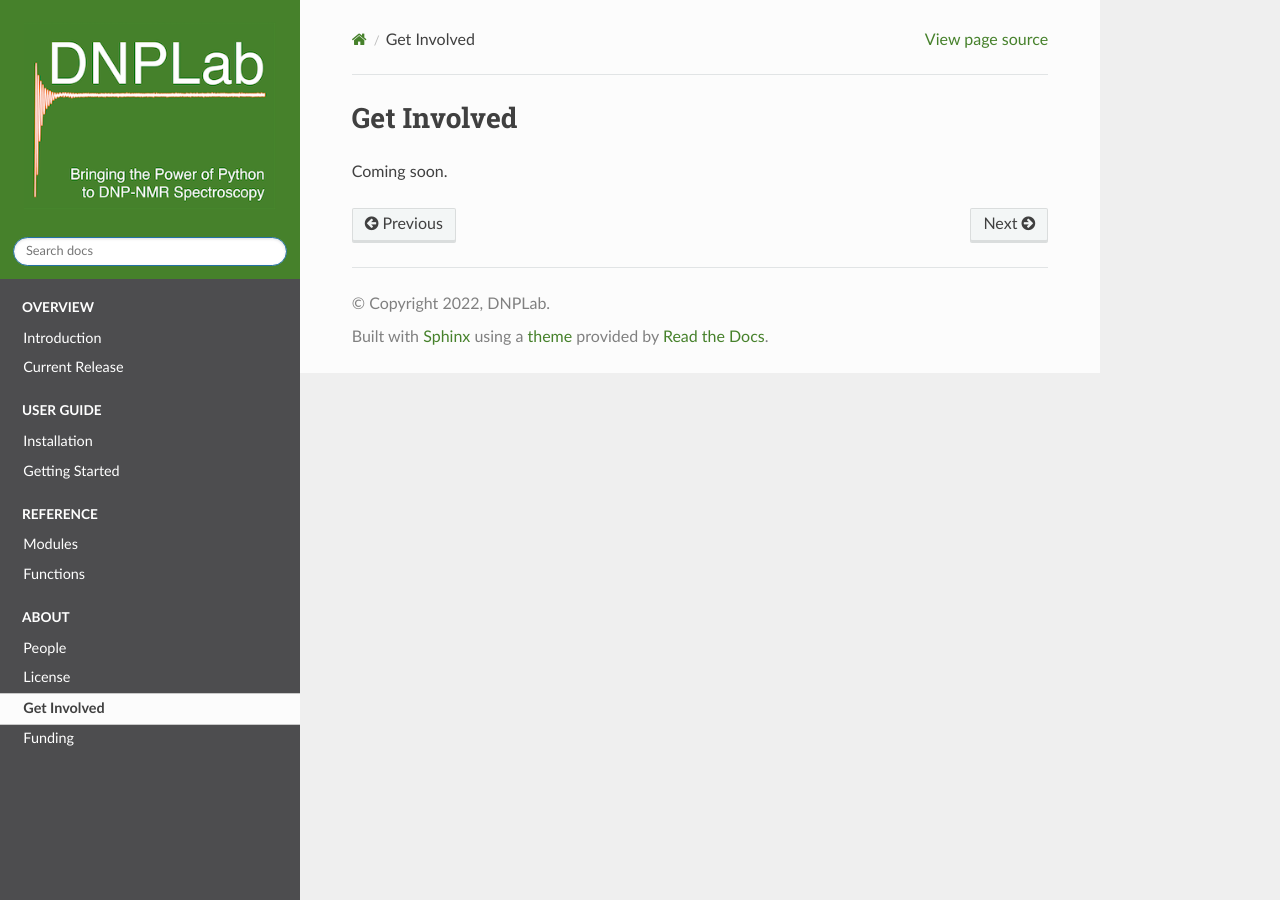
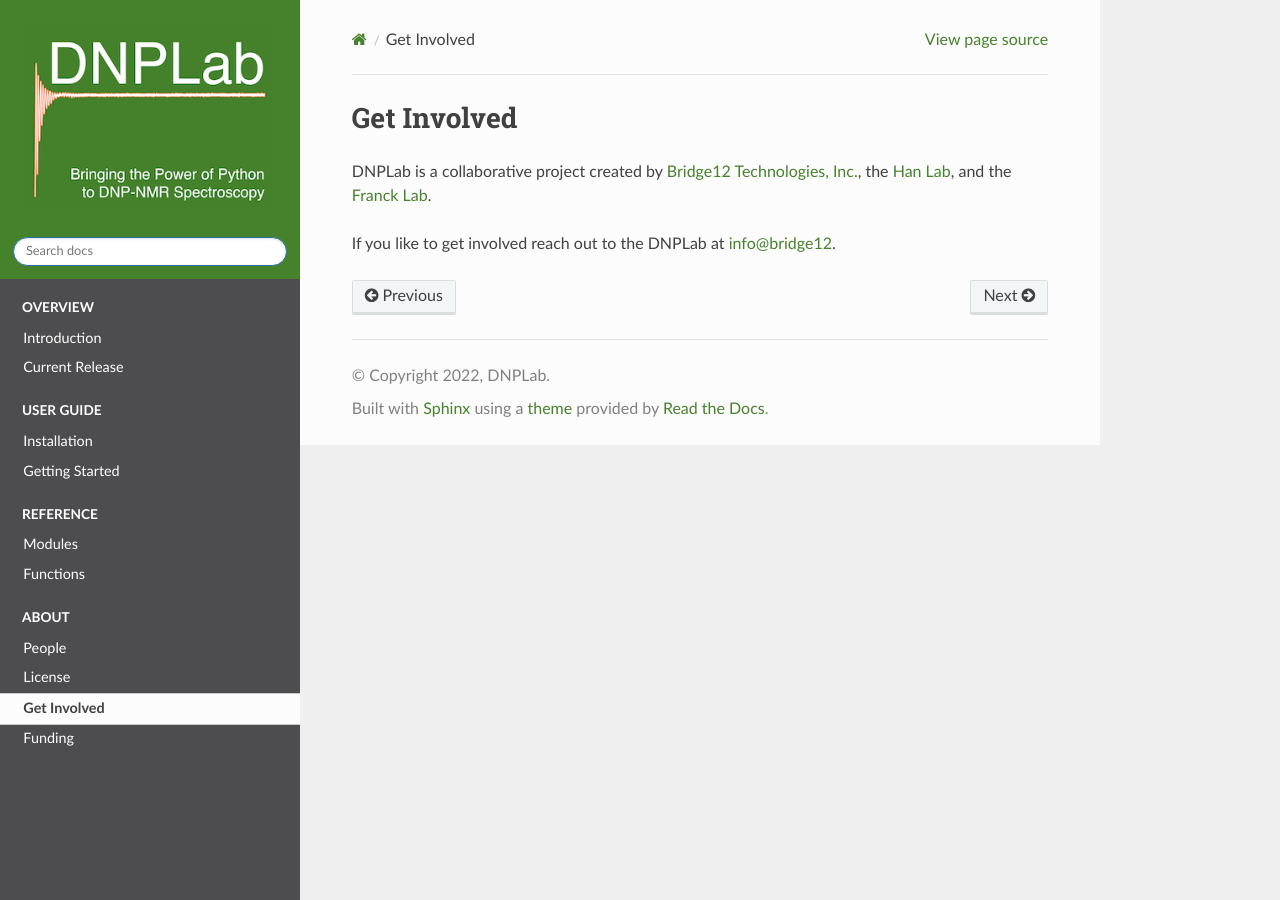
Before and after one commit to DNPLab/DNPLab, a Sphinx documentation site: the page built from docs/source/getInvolved.rst, in a window 1280 px wide. Built offline with Sphinx 7.4.7 and the Read the Docs theme 2.0.0, drawn with Linux system fonts in a browser that asks for light colours; pages that are not in the unit, such as notebooks, are missing from menus.

Commit message:
Updated page
Need description of how we code.

```diff
--- a/docs/source/getInvolved.rst
+++ b/docs/source/getInvolved.rst
@@ -2,8 +2,6 @@
 Get Involved
 ============
 
-Coming soon.
+DNPLab is a collaborative project created by |B12TLink|, the |HanLabLink|, and the |FranckLabLink|.
 
-.. This part should contain how we code.
-.. What type of documentation is required for new functions/modules/etc.
-.. That are we using to check the code.
+If you like to get involved reach out to the DNPLab at info@bridge12.
```
